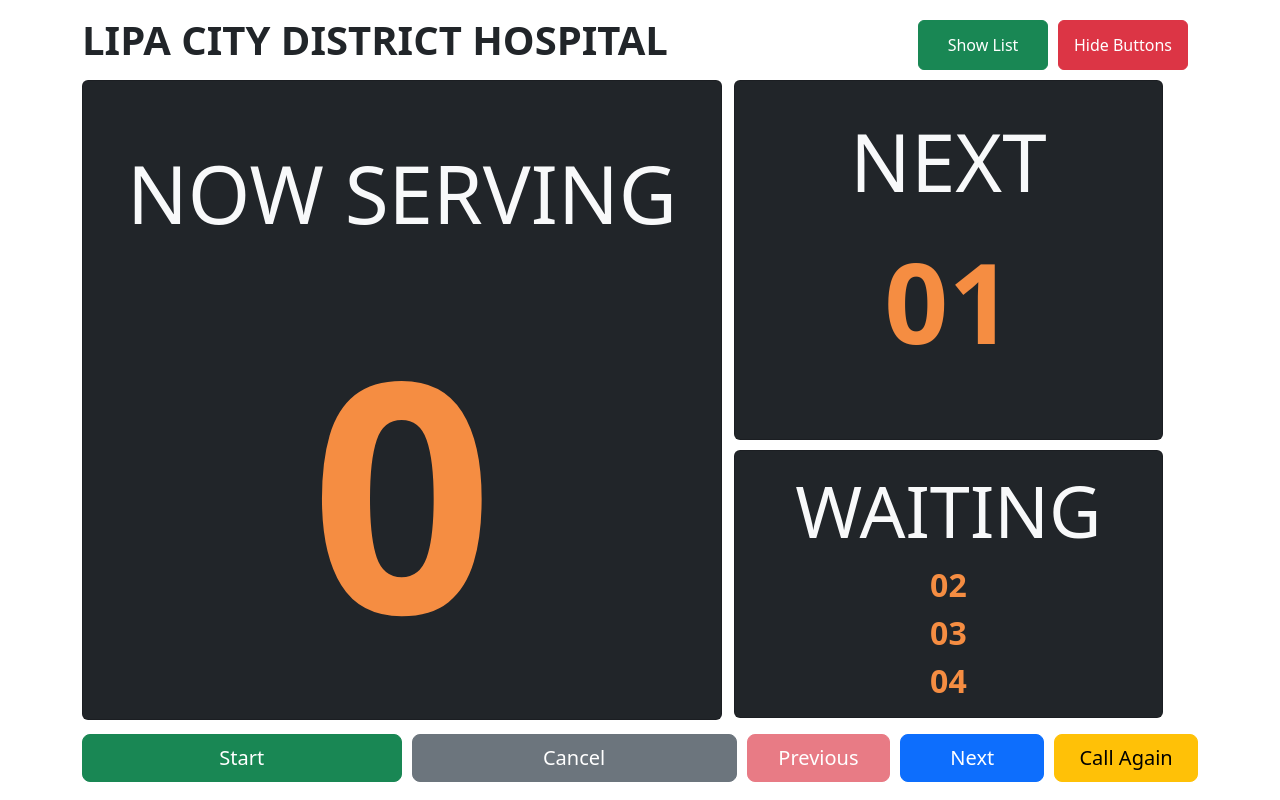
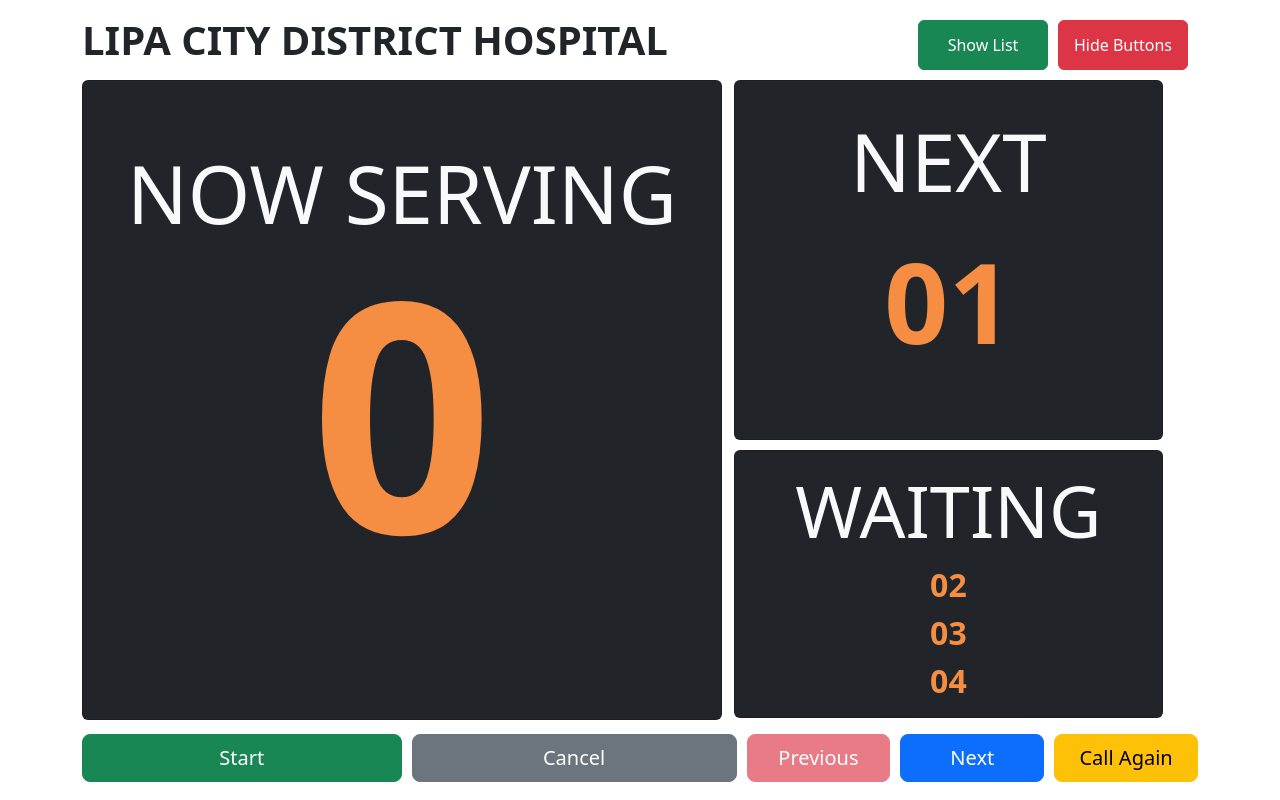
Before and after one commit to Findocx16/hospital_dashboard, a React (Create React App) app: page / in a window 1280 px wide. Built offline with nearby package versions, Linux system fonts and the light colour scheme.

Commit message:
fixed margin now serving number

```diff
--- a/src/App.js
+++ b/src/App.js
@@ -250,7 +250,11 @@ function App() {
                                 </Card.Title>
 
                                 <Card.Text
-                                    style={{ color: "#f58d42", fontSize: "20rem" }}
+                                    style={{
+                                        color: "#f58d42",
+                                        fontSize: "20rem",
+                                        marginTop: "-5rem",
+                                    }}
                                 >
                                     <strong>
                                         {nowServing === 1 ||
@@ -344,9 +348,11 @@ function App() {
                             ) : (
                                 <div
                                     style={
-                                        numRows > 5
+                                        numRows > 7
                                             ? {
-                                                  maxHeight: "260px",
+                                                  maxHeight: showButtons
+                                                      ? "260px"
+                                                      : "320px",
                                                   overflowY: "auto",
                                                   marginLeft: "-10px",
                                                   textAlign: "center",
```
